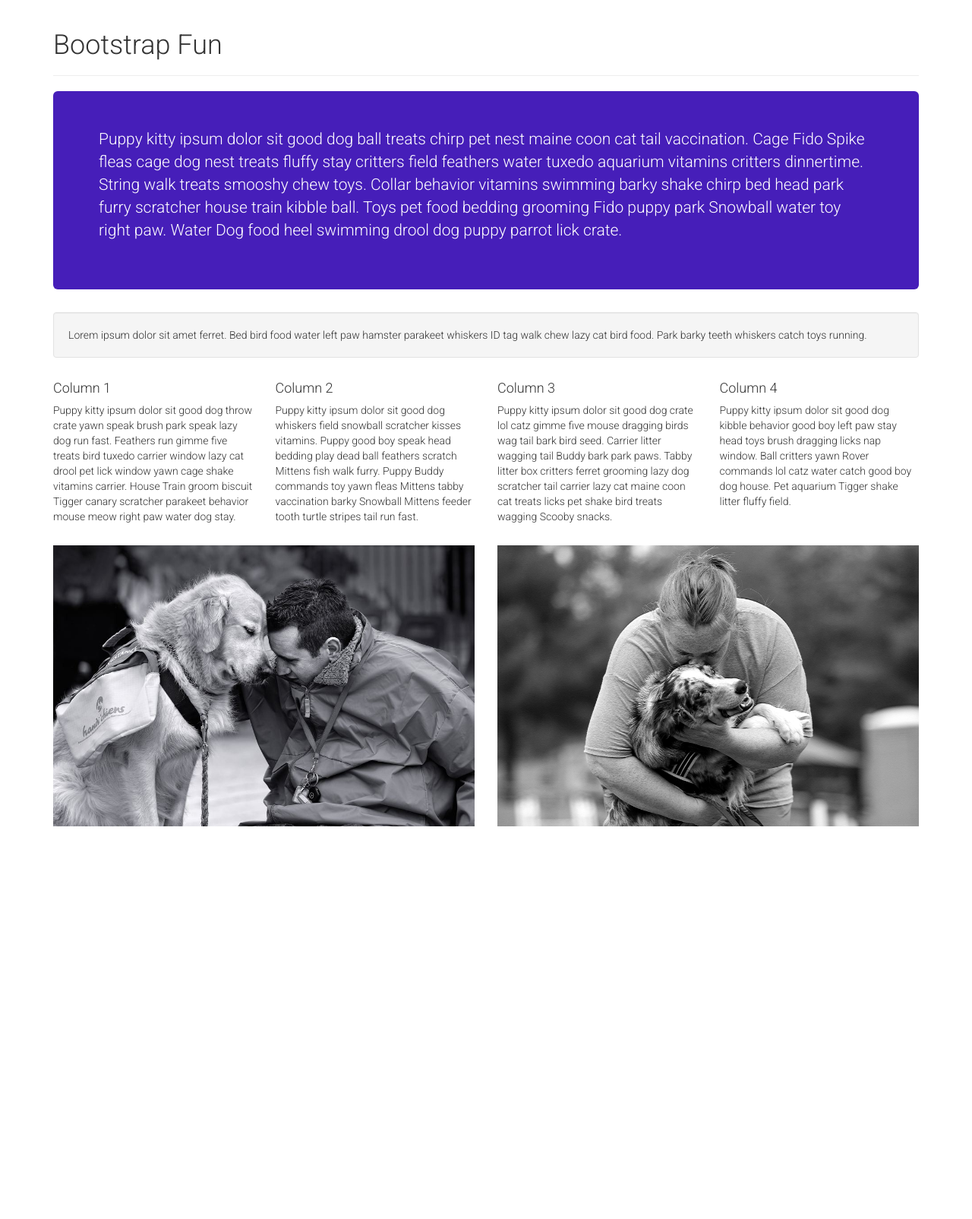
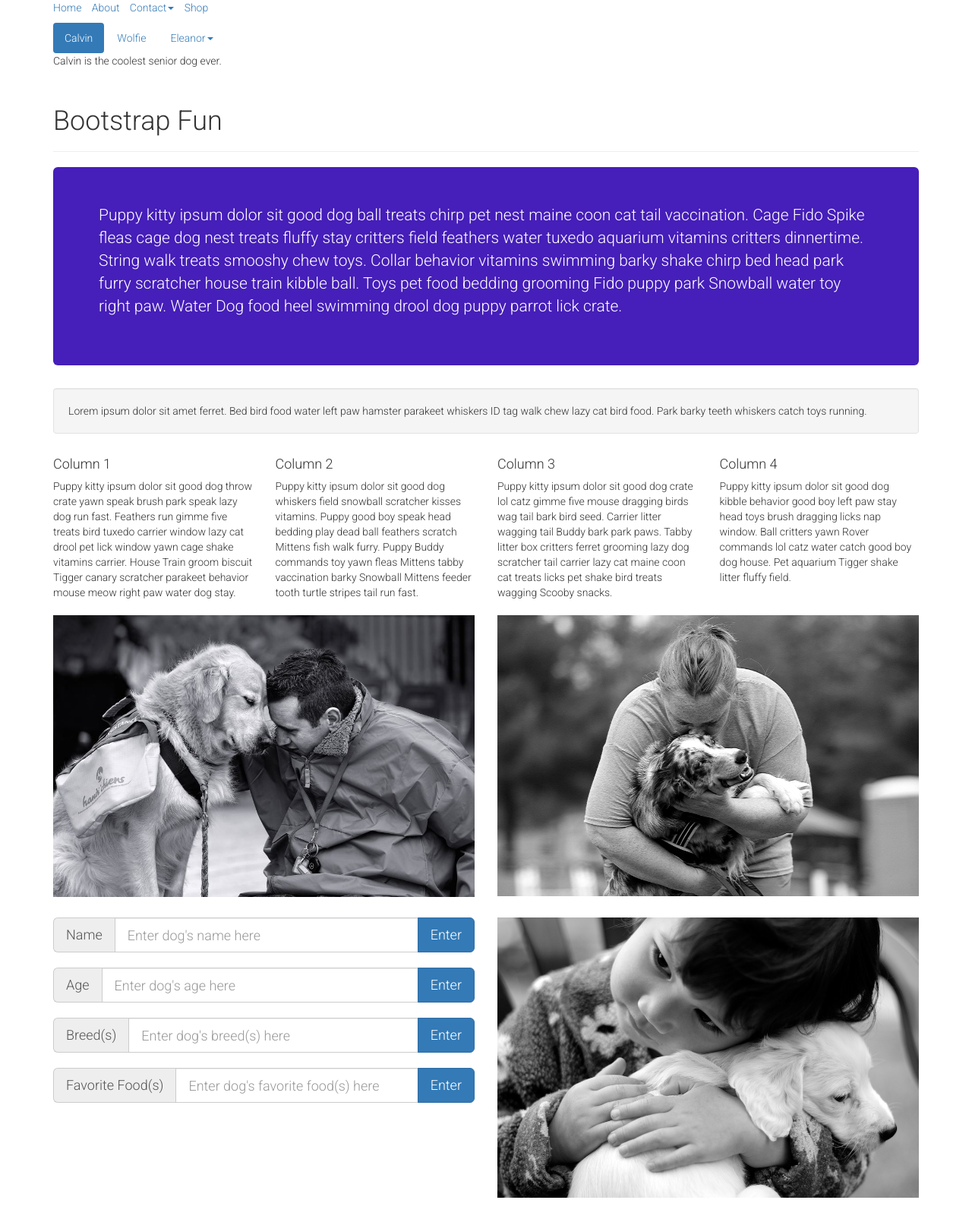
Before and after one commit to bljohnson/bootstrap-practice, a website: page public/views/index.html in a window 1280 px wide. Shown: the whole page at 76% size. Before the commit the page ends 1116 px from the top, so only its background shows below. Drawn offline with Linux system fonts and the light colour scheme.

Commit message:
Add nav elements

```diff
--- a/public/css/stylez.css
+++ b/public/css/stylez.css
@@ -8,6 +8,5 @@ body {
 }
 
 img {
-	margin-top: 5%;
 	margin-bottom: 5%;
 }
--- a/public/views/index.html
+++ b/public/views/index.html
@@ -15,7 +15,54 @@
 		<title>Bootstrap Practice</title>
 	</head>
 	<body>
-		<!-- Container adds padding around itself. Bootstrap grids require a container. -->
+		<!-- Container adds padding around itself. Bootstrap grids require a container. container-fluid takes up the full width of the page.-->
+		<div class="container">
+			<!-- Basic horizontal menu. -->
+			<ul class="list-inline">
+			  <li><a href="#">Home</a></li>
+			  <li><a href="#">About</a></li>
+			  <!-- Add a dropdown menu. -->
+			  <li class="dropdown">
+			    <a class="dropdown-toggle" data-toggle="dropdown" href="#">Contact<span class="caret"></span></a>
+			    <ul class="dropdown-menu">
+			      <li><a href="#">Phone</a></li>
+			      <li><a href="#">Email</a></li>
+			    </ul>
+			  </li>
+			  <li><a href="#">Shop</a></li>
+		    </ul>
+		</div>
+
+		<div class="container">
+			<!-- Use nav-pills, nav-tabs. nav-pills have a rounded look. To center tabs add nav-justified to the class for ul .-->
+			 <ul class="nav nav-pills">
+				 <li class="active"><a data-toggle="tab" href="#calvin">Calvin</a></li>
+				 <li><a data-toggle="tab" href="#wolfie">Wolfie</a></li>
+				 <!-- Dropdown menu item -->
+				 <li class="dropdown">
+					 <a class="dropdown-toggle" data-toggle="dropdown" href="#">Eleanor<span class="caret"></span></a>
+					 <ul class="dropdown-menu">
+						 <li><a data-toggle="tab" href="#preRescue">Past Eleanor</a></li>
+						 <li><a data-toggle="tab" href="#postRescue">Present Eleanor</a></li>
+					 </ul>
+				  </li>
+			  </ul>
+			  <div class="tab-content">
+				  <div id="calvin" class="tab-pane fade in active">
+					  <p>Calvin is the coolest senior dog ever.</p>
+				  </div>
+				  <div id="wolfie" class="tab-pane fade">
+					  <p>Wolfie was a fantastic foster dog who died of cancer way too young. Run free Wolfers.</p>
+				  </div>
+				  <div id="preRescue" class="tab-pane fade">
+					  <p>Before being rescued, Eleanor was severly underweight with horrible mange.</p>
+				  </div>
+				  <div id="postRescue" class="tab-pane fade">
+					  <p>Now Eleanor is healthy and lives with a wonderful, loving family on 18 glorious acres of land.</p>
+				  </div>
+			  </div>
+		  </div>
+
 		<div class="container">
 			<!-- page-header adds space around text and enlarges it. It also adds an underline at the end. -->
 			<div class="page-header">
@@ -28,12 +75,14 @@
 				</p>
 			</div>
 		</div>
+
 		<div class="container">
 			<!-- well class adds a rounded border around an element with a gray background color and some padding. -->
 			<div class="well">
 				Lorem ipsum dolor sit amet ferret. Bed bird food water left paw hamster parakeet whiskers ID tag walk chew lazy cat bird food. Park barky teeth whiskers catch toys running.
 			</div>
 		</div>
+
 		<div class="container">
 			<div class="row">
 				<div class="col-lg-3 col-md-3 col-sm-6 col-xs-12">
@@ -55,7 +104,8 @@
 					Puppy kitty ipsum dolor sit good dog kibble behavior good boy left paw stay head toys brush dragging licks nap window. Ball critters yawn Rover commands lol catz water catch good boy dog house. Pet aquarium Tigger shake litter fluffy field.
 				</div>
 			</div>
-		</div>
+		</div><br>
+
 		<div class="container">
 			<div class="row">
 				<div class="col-lg-6 col-md-6 col-sm-6 col-xs-12">
@@ -67,5 +117,46 @@
 				</div>
 			</div>
 		</div>
+
+		<div class="container">
+			<!-- We can add text or buttons on the right and/or left of input elements. Use input-group-lg or input-group-sm for input sizing. -->
+			<div class="row">
+				<div class="col-lg-6 col-md-6 col-sm-6 col-xs-12">
+					<div class="input-group input-group-lg">
+						<!-- addon is essentially a label, can be placed next to an input -->
+			  			<span class="input-group-addon">Name</span>
+			  			<input type="text" class="form-control" placeholder="Enter dog's name here">
+						<span class="input-group-btn">
+						  <button class="btn btn-primary" type="button">Enter</button>
+						</span>
+					</div><br>
+					<div class="input-group input-group-lg">
+						<span class="input-group-addon">Age</span>
+						<input type="text" class="form-control" placeholder="Enter dog's age here">
+						<span class="input-group-btn">
+						  <button class="btn btn-primary" type="button">Enter</button>
+						</span>
+					</div><br>
+					<div class="input-group input-group-lg">
+						<span class="input-group-addon">Breed(s)</span>
+						<input type="text" class="form-control" placeholder="Enter dog's breed(s) here">
+						<span class="input-group-btn">
+						  <button class="btn btn-primary" type="button">Enter</button>
+						</span>
+					</div><br>
+					<div class="input-group input-group-lg">
+						<span class="input-group-addon">Favorite Food(s)</span>
+						<input type="text" class="form-control" placeholder="Enter dog's favorite food(s) here">
+						<span class="input-group-btn">
+						  <button class="btn btn-primary" type="button">Enter</button>
+						</span>
+					</div>
+				</div>
+				<div class="col-lg-6 col-md-6 col-sm-6 col-xs-12">
+					<!-- img-responsive class applies max-width: 100%;, height: auto; and display: block; to the image so that it scales nicely to the parent element -->
+					<img src="../images/dog-and-human3.jpg" alt="responsive dog and human image" class="img-responsive"/>
+				</div>
+			</div>
+		</div>
 	</body>
 </html>
```
